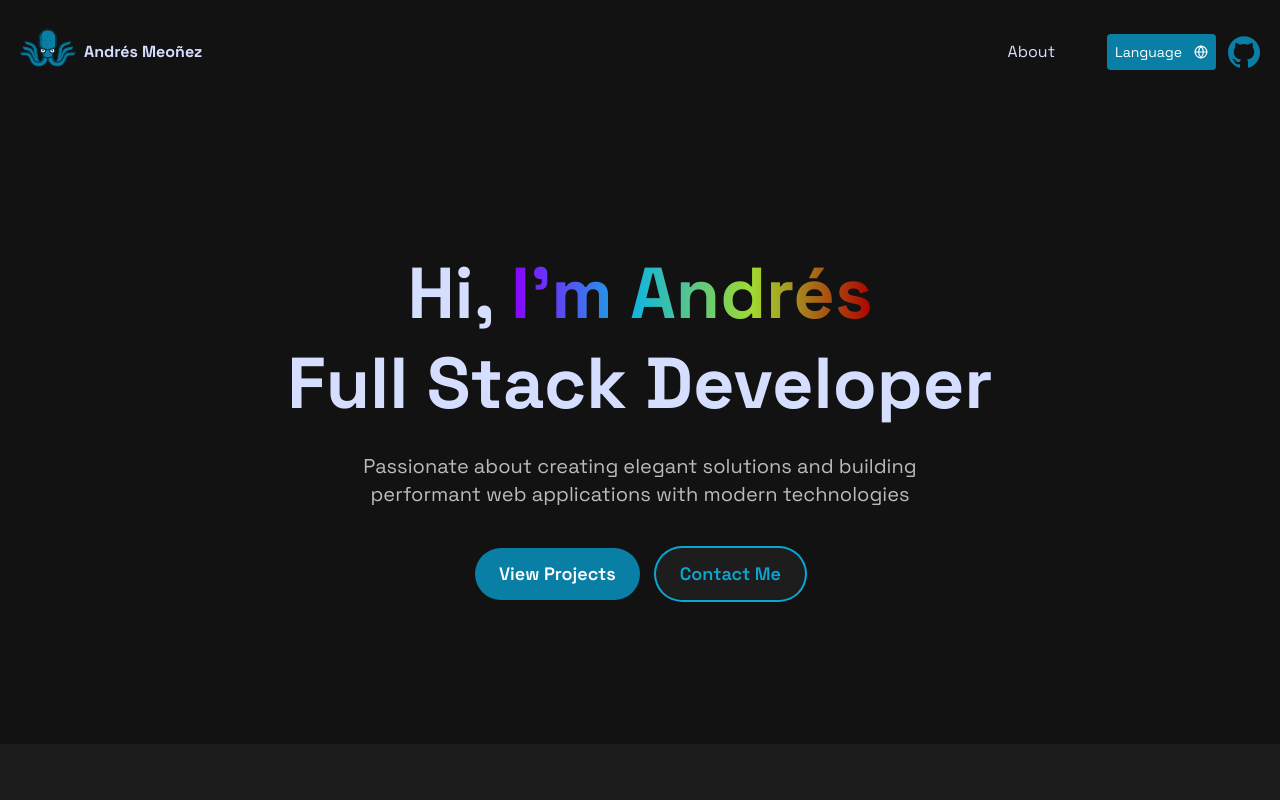
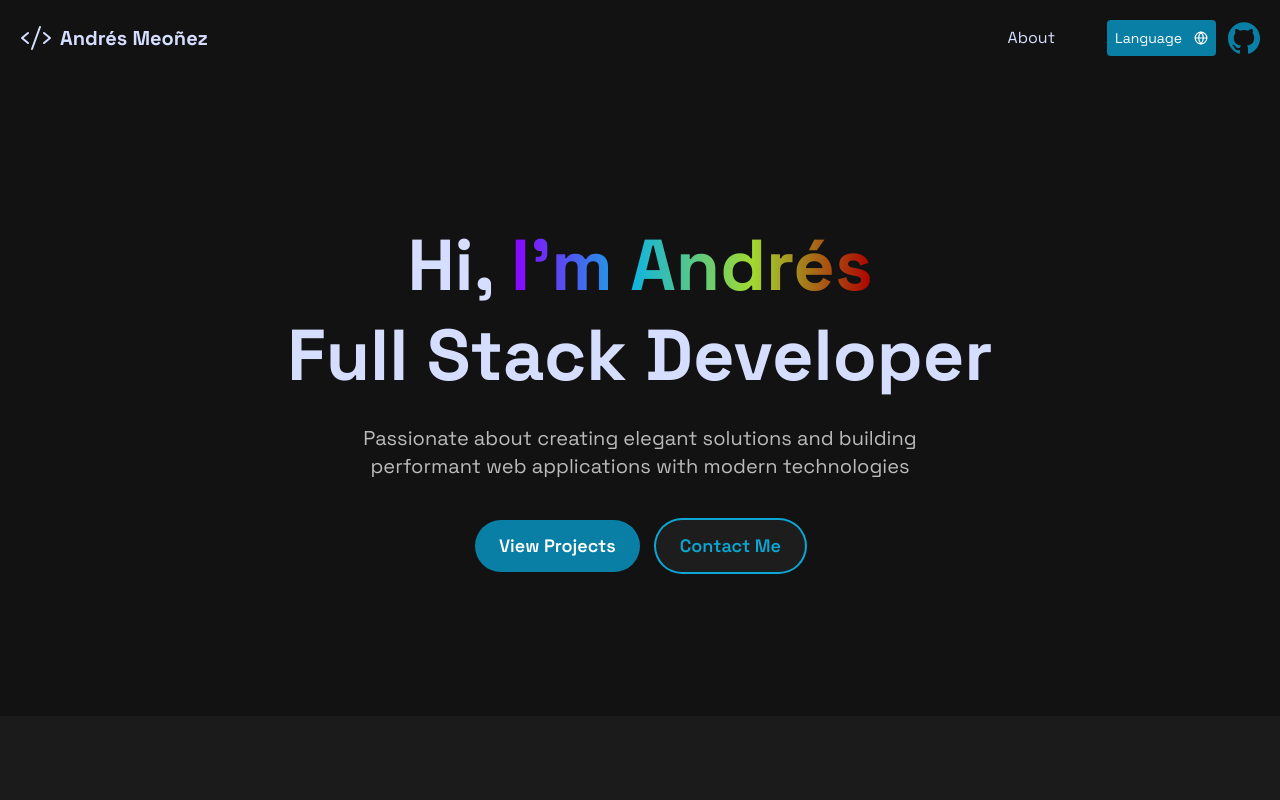
Before and after one commit to JoseanMeonez/professional-page, a Next.js app: page /en in a window 1280 px wide. Shown: the top 800 px of the page. Built offline with nearby package versions, Linux system fonts and the light colour scheme.

Commit message:
feat: update default logo

```diff
--- a/src/app/[locale]/components/Header.tsx
+++ b/src/app/[locale]/components/Header.tsx
@@ -3,8 +3,8 @@ import { Link } from '@/src/navigation'
 import { useTranslations } from 'next-intl'
 import { FC } from 'react'
 import GithubIcon from '../../icons/github'
-import LogoIcon from '../../icons/logo'
 import LangSwitcher from './LangSwitcher'
+import { PiCode } from 'react-icons/pi';
 interface Props {
   locale: string
 }
@@ -14,23 +14,22 @@ export const Header: FC<Props> = ({ locale }) => {
     <div className='mx-auto flex max-w-screen-2xl flex-row items-center justify-between p-5'>
       <Link lang={locale} href='/'>
         <div className='flex flex-row items-center'>
-          <div className='mb-2 h-14 w-14'>
-            <LogoIcon />
+          <div className='mr-2 h-8 w-8'>
+            <PiCode className='h-full w-full' />
           </div>
-          <strong className='mx-2 select-none'>Andrés Meoñez</strong>
+          <strong className='select-none text-xl'>Andrés Meoñez</strong>
         </div>
       </Link>
       <div className='flex flex-row items-center gap-3'>
         <nav className='mr-10 inline-flex gap-5'>
-          <Link lang={locale} href='/about'>{t('About')}</Link>
+          <Link lang={locale} href='/about'>
+            {t('About')}
+          </Link>
           {/* <Link lang={locale} href='#projects'>{t('Projects')}</Link>
           <Link lang={locale} href='#contact'>{t('Contact')}</Link> */}
         </nav>
         <LangSwitcher />
-        <a
-          href='https://github.com/JoseanMeonez'
-          target='_blank'
-        >
+        <a href='https://github.com/JoseanMeonez' target='_blank'>
           <div className='size-8'>
             <GithubIcon />
           </div>
```
